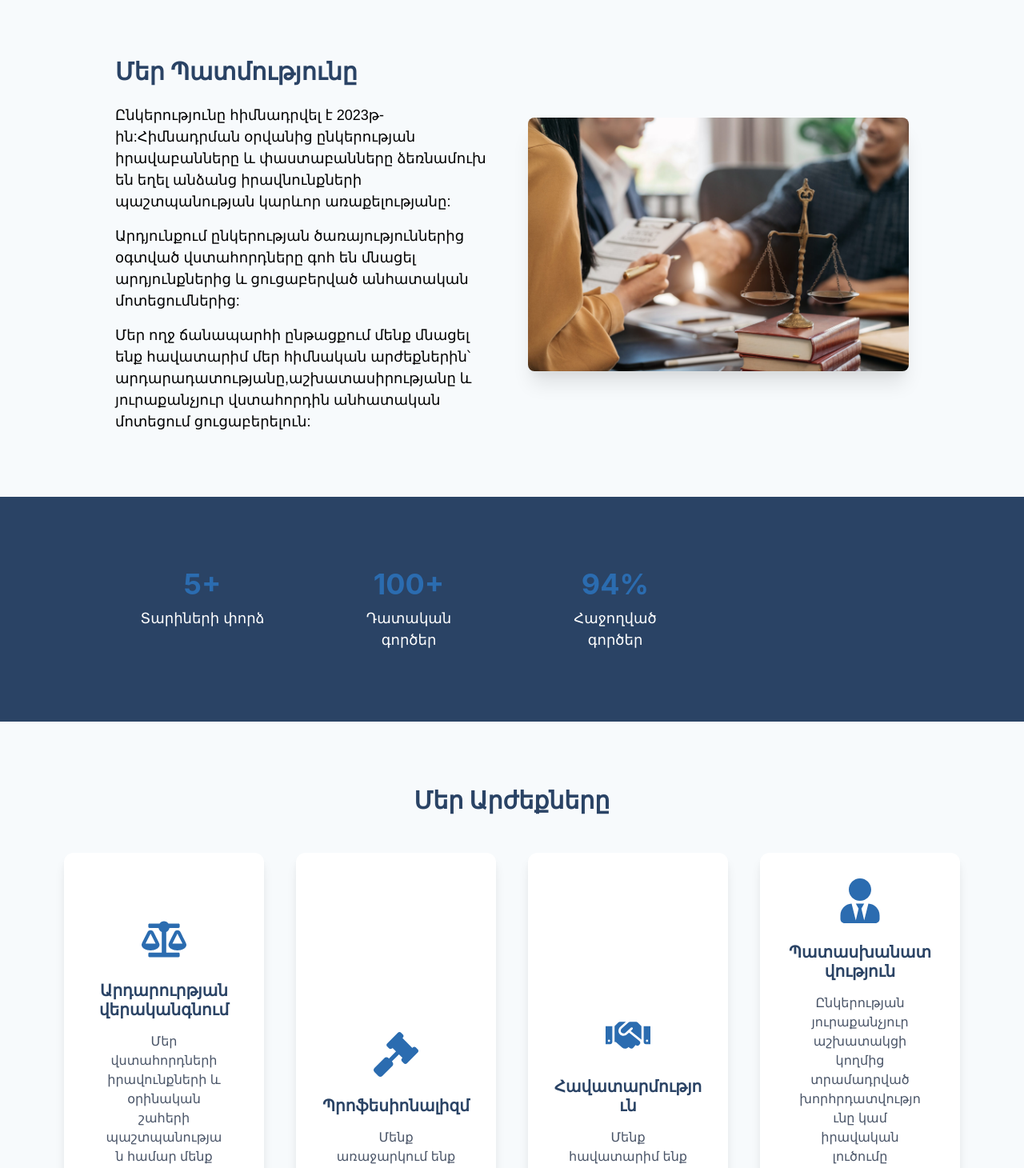
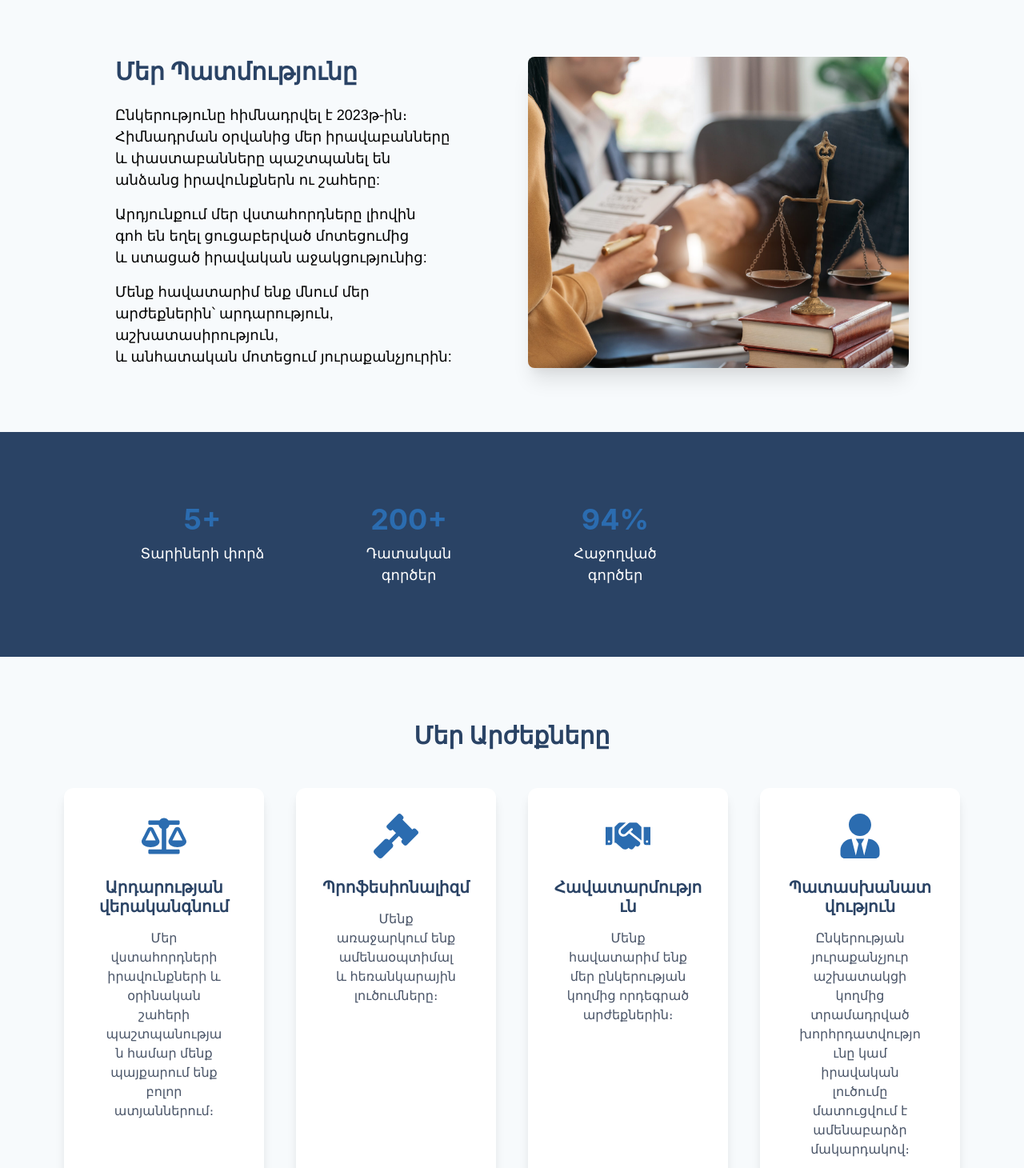
Before and after one commit to harxachikyan/LegalFront, a React (Create React App) app: page /about in a window 1280 px wide. Shown: the part 600-2060 px from the top of the page at 80% size. Built offline with nearby package versions, Linux system fonts and the light colour scheme.

Commit message:
my changes from home

```diff
--- a/src/components/footer/Footer.jsx
+++ b/src/components/footer/Footer.jsx
@@ -21,7 +21,7 @@ const Footer = () => (
                     </Text>
                 </Flex>
                 <Text fontSize="sm">
-                    Մեր իրավաբանական ընկերությունը մատուցում  է բարձրակարգ իրավաբանական ծառայություններ՝ հիմնված տարիների փորձի և պրոֆեսիոնալիզմի վրա:
+                     Ընկերությունը մատուցում  է բարձրակարգ իրավաբանական ծառայություններ՝ հիմնված տարիների փորձի և պրոֆեսիոնալիզմի վրա:
                 </Text>
                 <HStack spacing={6} mt={4}>
                     <Link href="#" _hover={{ color: "#187bc0" }} transition="all 0.3s">
--- a/src/pages/about-page/AboutPage.jsx
+++ b/src/pages/about-page/AboutPage.jsx
@@ -27,7 +27,7 @@ const MotionBox = motion(Box);
 const AboutPage = () => {
     const stats = [
         { value: "5+", label: "Տարիների փորձ" },
-        { value: "100+", label: "Դատական գործեր" },
+        { value: "200+", label: "Դատական գործեր" },
         { value: "94%", label: "Հաջողված գործեր" },
 
     ];
@@ -35,7 +35,7 @@ const AboutPage = () => {
     const values = [
         {
             icon: FaBalanceScale,
-            title: "Արդարուրթյան վերականգնում",
+            title: "Արդարության վերականգնում",
             description: "Մեր վստահորդների իրավունքների և օրինական շահերի պաշտպանության համար մենք պայքարում ենք բոլոր ատյաններում։"
         },
         {
@@ -111,13 +111,17 @@ const AboutPage = () => {
                 <SimpleGrid
                     columns={{ base: 1, md: 2 }}
                     spacing={{ base: 8, md: 10 }}
-                    alignItems="center"
+                    alignItems="stretch"
                 >
                     <MotionBox
                         initial={{ opacity: 0, x: -20 }}
                         whileInView={{ opacity: 1, x: 0 }}
                         viewport={{ once: true }}
                         transition={{ duration: 0.6 }}
+                        display="flex"
+                        flexDirection="column"
+                        justifyContent="center"
+                        minH={{ base: "250px", sm: "300px", md: "300px" }}
                     >
                         <Heading
                             as="h2"
@@ -127,24 +131,38 @@ const AboutPage = () => {
                         >
                             Մեր Պատմությունը
                         </Heading>
+
                         <Text
                             fontSize={{ base: "md", md: "lg" }}
+                            whiteSpace="pre-line"
                             mb={{ base: 3, md: 4 }}
                         >
-                            Ընկերությունը հիմնադրվել է 2023թ-ին:Հիմնադրման օրվանից ընկերության իրավաբանները և փաստաբանները ձեռնամուխ են եղել անձանց իրավնունքների պաշտպանության կարևոր առաքելությանը:
+                            Ընկերությունը հիմնադրվել է 2023թ-ին։<br />
+                            Հիմնադրման օրվանից մեր իրավաբանները<br />
+                            և փաստաբանները պաշտպանել են<br />
+                            անձանց իրավունքներն ու շահերը:
                         </Text>
+
                         <Text
                             fontSize={{ base: "md", md: "lg" }}
+                            whiteSpace="pre-line"
                             mb={{ base: 3, md: 4 }}
                         >
-                            Արդյունքում ընկերության ծառայություններից օգտված վստահորդները գոհ են մնացել արդյունքներից և ցուցաբերված անհատական մոտեցումներից:
+                            Արդյունքում մեր վստահորդները լիովին<br />
+                            գոհ են եղել ցուցաբերված մոտեցումից<br />
+                            և ստացած իրավական աջակցությունից:
                         </Text>
+
                         <Text
                             fontSize={{ base: "md", md: "lg" }}
+                            whiteSpace="pre-line"
                         >
-                            Մեր ողջ ճանապարհի ընթացքում մենք մնացել ենք հավատարիմ մեր հիմնական արժեքներին՝ արդարադատությանը,աշխատասիրությանը և յուրաքանչյուր վստահորդին անհատական մոտեցում ցուցաբերելուն:
+                            Մենք հավատարիմ ենք մնում մեր<br />
+                            արժեքներին՝ արդարություն, աշխատասիրություն,<br />
+                            և անհատական մոտեցում յուրաքանչյուրին:
                         </Text>
                     </MotionBox>
+
                     <MotionBox
                         initial={{ opacity: 0, x: 20 }}
                         whileInView={{ opacity: 1, x: 0 }}
@@ -163,6 +181,8 @@ const AboutPage = () => {
                         />
                     </MotionBox>
                 </SimpleGrid>
+
+
             </Container>
 
             <Box bg="blue.800" color="white" py={{ base: 10, md: 16 }}>
@@ -242,23 +262,25 @@ const AboutPage = () => {
                             p={{ base: 6, md: 8 }}
                             borderRadius="xl"
                             boxShadow="lg"
-                            textAlign="center"
                             _hover={{
                                 boxShadow: "2xl",
                                 transform: "translateY(-8px)",
                                 transition: "all 0.3s ease"
                             }}
-                            minH={{ base: "300px", md: "350px" }}
                             display="flex"
                             flexDirection="column"
+                            justifyContent="space-between"
+                            minH={{ base: "300px", md: "350px" }}
                         >
+                            <Box display="flex" justifyContent="center" mb={{ base: 4, md: 6 }}>
                                 <Icon
                                     as={value.icon}
                                     boxSize={{ base: 10, md: 14 }}
-                                margin="auto"
                                     color="blue.600"
-                                mb={{ base: 4, md: 6 }}
                                 />
+                            </Box>
+
+                            <Box textAlign="center" flex="1">
                                 <Heading
                                     as="h3"
                                     fontSize={{ base: "lg", md: "xl" }}
@@ -274,7 +296,9 @@ const AboutPage = () => {
                                 >
                                     {value.description}
                                 </Text>
+                            </Box>
                         </MotionBox>
+
                     ))}
                 </SimpleGrid>
             </Container>
--- a/src/pages/document-page/DocumentsPage.jsx
+++ b/src/pages/document-page/DocumentsPage.jsx
@@ -135,12 +135,7 @@ const DocumentsPage = () => {
                     >
                         Հայաստանի Հանրապետության Օրենսդրություն
                     </Text>
-                    <Text
-                        fontSize={{ base: "md", md: "lg" }} e
-                        mb={{ base: 3, md: 4 }}
-                    >
-                        Բոլոր գործող օրենքներն ու նորմատիվ ակտերը մեկ տեղում
-                    </Text>
+
                     <Stack
                         direction={{ base: "column", sm: "row" }}
                         spacing={{ base: 2, sm: 4 }}
@@ -185,31 +180,20 @@ const DocumentsPage = () => {
             </Flex>
 
             <Container maxW={{ base: "90%", md: "container.lg" }} py={{ base: 6, md: 8 }}>
-                {/* Useful Information Section */}
+
                 <Box bg="blue.50" p={{ base: 4, md: 6 }} borderRadius="lg" mb={{ base: 6, md: 8 }} boxShadow="md">
-                    <Text
-                        fontSize={{ base: "xl", md: "2xl" }}
-                        fontWeight="bold"
-                        mb={{ base: 3, md: 4 }}
-                        color="blue.700"
-                    >
-                        Օգտակար տեղեկատվություն
-                    </Text>
+
                     <Grid
-                        templateColumns={{ base: "1fr", sm: "repeat(2, 1fr)", md: "repeat(3, 1fr)" }}
+                        templateColumns={{ base: "1fr", sm: "repeat(2, 1fr)", md: "repeat(2, 1fr)" }}
                         gap={{ base: 4, md: 6 }}
                     >
                         <Box>
-                            <Text fontWeight="bold" fontSize={{ base: "md", md: "lg" }}>Ինչպես օգտվել</Text>
-                            <Text fontSize={{ base: "sm", md: "md" }}>Ընտրեք ցանկալի օրենսգիրքը և կարդացեք առցանց</Text>
+                            <Text fontWeight="bold" fontSize={{ base: "md", md: "lg" }}>Ինչպե՞ս օգտվել</Text>
+                            <Text fontSize={{ base: "sm", md: "md" }}>Ընտրեք ցանկալի օրենքը և կարդացեք այն:</Text>
                         </Box>
                         <Box>
                             <Text fontWeight="bold" fontSize={{ base: "md", md: "lg" }}>Ներբեռնում</Text>
                             <Text fontSize={{ base: "sm", md: "md" }}>Սեղմեք «Կարդալ» կոճակը փաստաթղթերը դիտելու համար</Text>
-                        </Box>
-                        <Box>
-                            <Text fontWeight="bold" fontSize={{ base: "md", md: "lg" }}>Թարմացումներ</Text>
-                            <Text fontSize={{ base: "sm", md: "md" }}>Օրենսգրքերը պարբերաբար թարմացվում են</Text>
                         </Box>
                     </Grid>
                 </Box>
--- a/src/pages/home-page/HomePage.jsx
+++ b/src/pages/home-page/HomePage.jsx
@@ -44,7 +44,7 @@ const HomePage = () => {
     const practiceAreas = [
         { icon: faGavel, title: "Քաղաքացիական իրավունք", description: "Ձեր իրավունքների և օրինական շահերի պաշտպանություն մասնավոր իրավունքին առնչվող ցանկացած գործով" },
         { icon: faBalanceScale, title: "Վարչական Իրավունք", description: "Ձեր իրավունքի պաշտպանը պետական մարմինների հետ հարաբերություններում" },
-        { icon: faHandshake, title: "Կորպորատիվ Իրավունք", description: "Ընկերություններ կորպորատիվ իրավաբանական սպասարկում և ցանկացած իրավական խնդրի լուծում" },
+        { icon: faHandshake, title: "Կորպորատիվ Իրավունք", description: "Ընկերությունների կորպորատիվ իրավաբանական սպասարկում և ցանկացած իրավական խնդրի լուծում" },
     ];
     const navigate = useNavigate();
     return (
--- a/src/pages/services-page/ServicesPage.jsx
+++ b/src/pages/services-page/ServicesPage.jsx
@@ -23,7 +23,7 @@ const ServicesPage = () => {
             icon: FaBalanceScale,
             color: "blue",
             services: [
-                "1.Բանավոր Իրավաբաբանական խորհրդատվության տրամադրում,",
+                "1.Բանավոր Իրավաբանական խորհրդատվության տրամադրում,",
                 "2.Գրավոր Իրավաբանական խորհրդատվության տրամադրում:"
             ]
         },
@@ -32,7 +32,7 @@ const ServicesPage = () => {
             icon: FaBuilding,
             color: "teal",
             services: [
-                "Իրավաբանական անձանց հիմնադրում, վերակազմակերպում և լուծարում (ներառյալ օտարերկրյա իրավաբանական անձինք),",
+                "Իրավաբանական անձանց հիմնադրում, վերակազմակերպում և լուծարում (ներառյալ օտարերկրյա իրավաբանական անձանց),",
                 "Իրավաբանական անձանց կորպորատիվ սպասարկում:"
             ]
         },
@@ -61,7 +61,7 @@ const ServicesPage = () => {
             color: "teal",
             services: [
                 "1.Կամավոր սնանկության դիմումների կազմում, ",
-                "2.Հարկադրված սնանկության դիմումներ կազմում,",
+                "2.Հարկադրված սնանկության դիմումների կազմում,",
                 "3.Ներկայացուցչություն սնանկության վարույթում:",
             ]
         },
@@ -79,7 +79,8 @@ const ServicesPage = () => {
             icon: FaBalanceScale,
             color: "blue",
             services: [
-                "Ներկայացուցչություն գնումների հետ կապված վեճերով:"
+                "Ներկայացուցչություն պետական գնումների հետ կապված վեճերով",
+                "Ներկայացուցչություն մասնավոր գնումների հետ կապված վեճերով:"
             ]
         },
         {
@@ -257,7 +258,6 @@ const ServicesPage = () => {
                                                         boxSize={{ base: 3, md: 4 }}
                                                     />
                                                     <Text
-                                                        noOfLines={2}
                                                         fontSize={{ base: "sm", md: "md" }}
                                                     >
                                                         {service}
```
Lines whose indentation alone changed are shown as unchanged.
